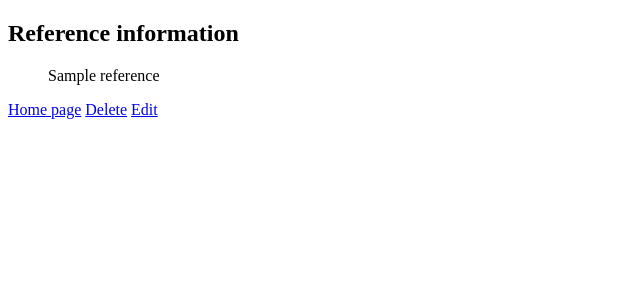
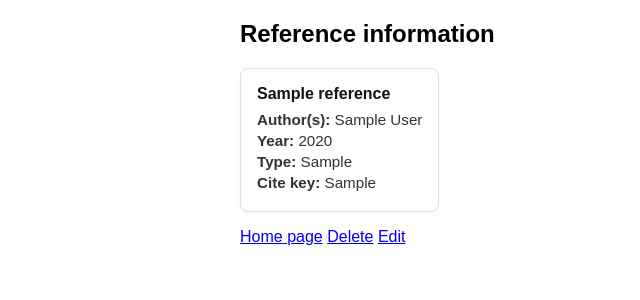
Before and after one commit to macabre-cs/ohtu-miniprojekti, a Flask app: template src/templates/show_reference.html in a window 1280 px wide. Shown: the top 300 px of the page, without its empty margins (0-640 px from the left). Run offline with Flask 3, Linux system fonts and the light colour scheme; the template is opened without the code that fills it: most values are stand-ins (such as "Sample title", 1, 10 or a date in 2020); some libraries are stand-ins or nearby versions.

Commit message:
Add CSS-style / References into boxes

```diff
--- /dev/null
+++ b/src/static/main.css
@@ -0,0 +1,44 @@
+body {
+  margin: auto;
+  max-width: 50em;
+  font-family: sans-serif;
+}
+
+/* Reference card styles */
+.references-list {
+  display: flex;
+  flex-direction: column;
+  gap: 1rem;
+  padding: 0;
+  margin: 0 0 1.25rem 0;
+}
+
+.reference-card {
+  border: 1px solid #e0e0e0;
+  padding: 1rem;
+  border-radius: 8px;
+  background: #ffffff;
+  box-shadow: 0 1px 4px rgba(0,0,0,0.04);
+}
+
+.reference-header {
+  margin-bottom: 0.5rem;
+}
+
+.reference-title {
+  font-family: sans-serif;
+  font-size: 1.5 rem;
+  font-weight: 700;
+  color: #111111;
+  text-decoration: none;
+}
+
+.reference-title:hover {
+  text-decoration: underline;
+}
+
+.reference-meta p {
+  margin: 0.25rem 0;
+  color: #333333;
+  font-size: 0.95rem;
+}
--- a/src/templates/layout.html
+++ b/src/templates/layout.html
@@ -10,5 +10,6 @@
   </head>
   <body>
     {% block body %}{% endblock %}
+    <link rel="stylesheet" href="/static/main.css">
   </body>
 </html>
--- a/src/templates/show_reference.html
+++ b/src/templates/show_reference.html
@@ -5,14 +5,31 @@
 {% block body %}
 
 <h2>Reference information</h2>
-<ul>
-    <li style="display: flex">
-      <div>
-        {{ reference }}
+  <li style="display: flex">
+    <div class="reference-card">
+      <div class="reference-header">
+        <a class="reference-title" href="/reference/{{ reference.id }}">{{ reference.title }}</a>
       </div>
-    </li>
-</ul>
 
+      <div class="reference-meta">
+        <p><strong>Author(s):</strong> {{ reference.author }}</p>
+        <p><strong>Year:</strong> {{ reference.year }}</p>
+        <p><strong>Type:</strong> {{ reference.reference_type }}</p>
+        <p><strong>Cite key:</strong> {{ reference.cite_key }}</p>
+
+        {% if reference.reference_type == "book" %}
+          {% if reference.publisher %}<p><strong>Publisher:</strong> {{ reference.publisher }}</p>{% endif %}
+          {% if reference.chapter %}<p><strong>Chapter:</strong> {{ reference.chapter }}</p>{% endif %}
+        {% elif reference.reference_type == "article" %}
+          {% if reference.journal %}<p><strong>Journal:</strong> {{ reference.journal }}</p>{% endif %}
+          {% if reference.volume %}<p><strong>Volume:</strong> {{ reference.volume }}</p>{% endif %}
+          {% if reference.pages %}<p><strong>Pages:</strong> {{ reference.pages }}</p>{% endif %}
+        {% elif reference.reference_type == "inproceedings" %}
+          {% if reference.booktitle %}<p><strong>Booktitle:</strong> {{ reference.booktitle }}</p>{% endif %}
+        {% endif %}
+      </div>
+    </div>
+  </li>
 <p>
   <a href="/" class="link_button">Home page</a>
   <a href="/reference/{{ reference.id }}/delete" class="link_button">Delete</a>
```
Also changed, not shown: src/templates/delete_reference.html (+24 -1 lines), src/templates/index.html (+30 -14 lines).
